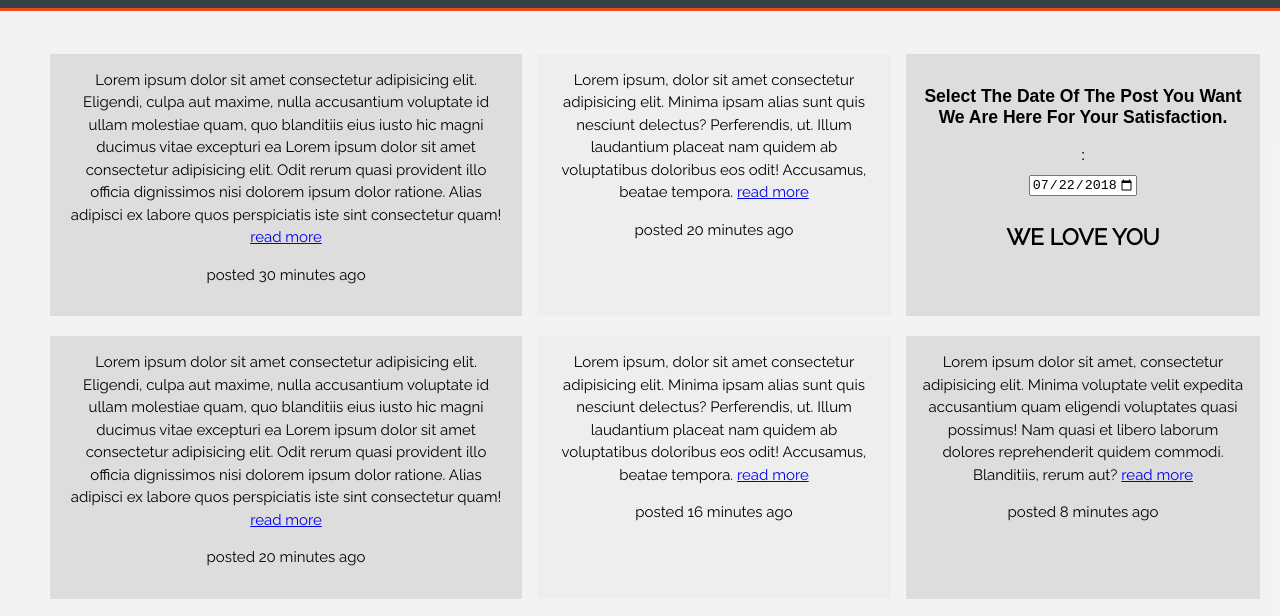
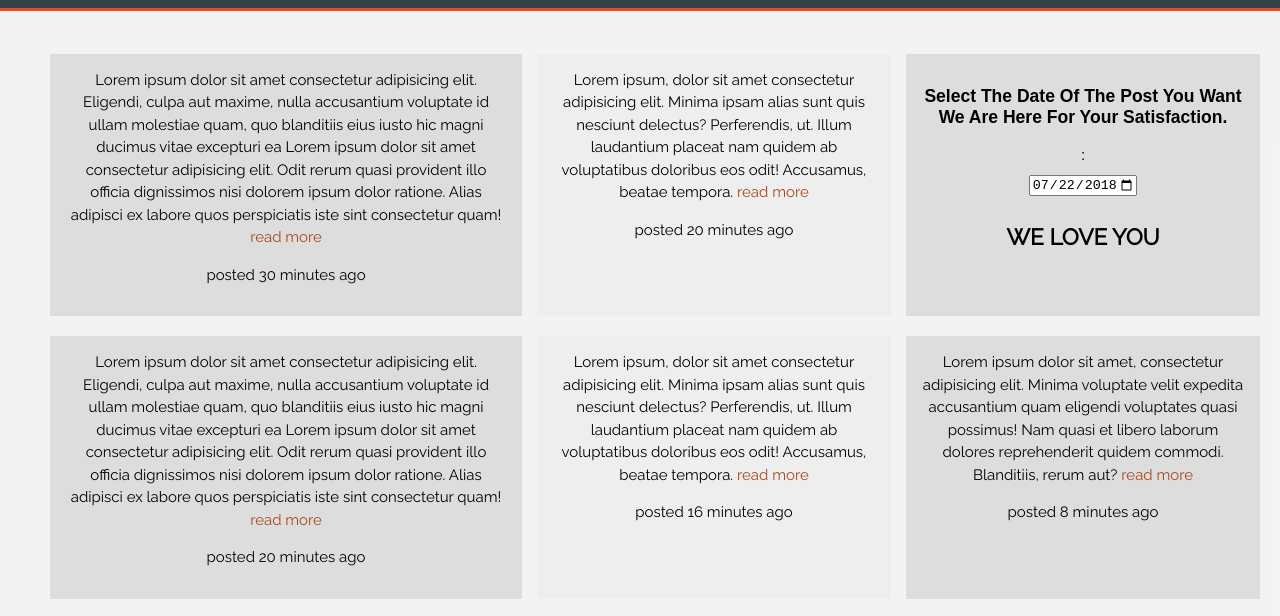
Before and after one commit to oladipupoayomide/challenge1, a plain HTML site: page archives.html in a window 1280 px wide. Shown: the part 109-725 px from the top of the page. Drawn offline with Linux system fonts and the light colour scheme.

Commit message:
style anchor tag

```diff
--- a/css/styles.css
+++ b/css/styles.css
@@ -17,6 +17,10 @@ body{
     padding: 0;
     margin:0;
     background-color: #f4f4f4F4;
+}
+a{
+    text-decoration: none;
+    color:#a8491d;
 }
 .button_1{
     height:30px;
```
